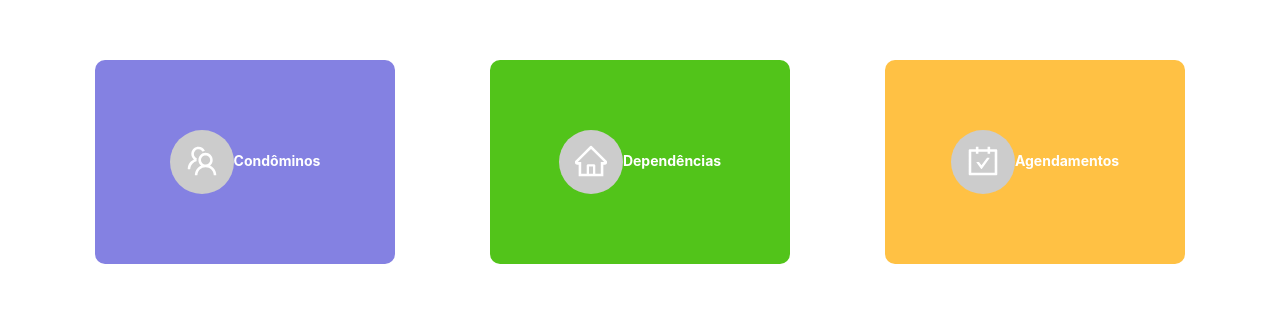
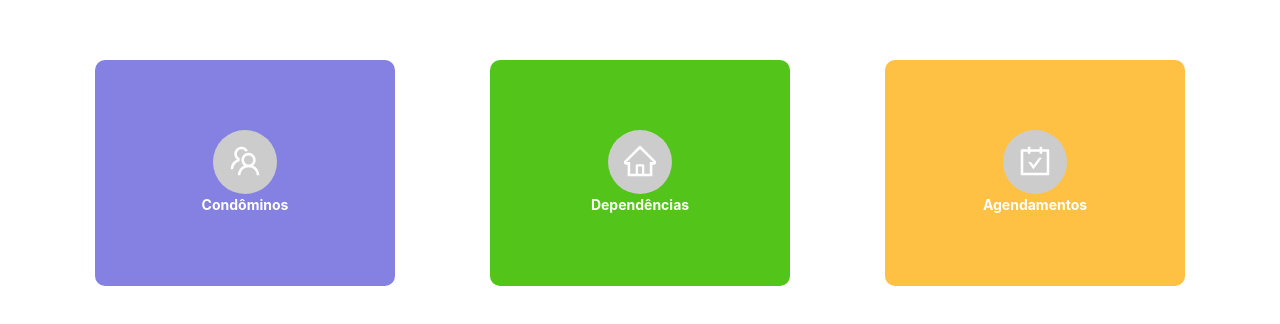
Before and after one commit to tamisakita/Condobook-front, a React (Create React App) app: page /dashboard in a window 1280 px wide. Shown: the part 104-428 px from the top of the page. Built offline with nearby package versions, Linux system fonts and the light colour scheme; sample sign-in values are in the browser's storage.

Commit message:
finished css

```diff
--- a/src/App.css
+++ b/src/App.css
@@ -65,3 +65,8 @@ h1 {
   display: flex;
   justify-content: center;
 }
+
+.logo {
+  font-weight: bold;
+  font-size: 20px;
+}
--- a/src/components/dashboard-resident/DashboardResident.js
+++ b/src/components/dashboard-resident/DashboardResident.js
@@ -1,21 +1,21 @@
 import React from 'react';
 import { Link } from 'react-router-dom';
 
-import { Row, Col, Avatar, Space, Card } from 'antd';
-import { TeamOutlined, HomeOutlined, CarryOutOutlined } from '@ant-design/icons';
+import { Avatar } from 'antd';
+import { TeamOutlined, CarryOutOutlined } from '@ant-design/icons';
 
 
 const DashboardResident = () => {
   return (
     <div className="dashboard-sindico">
         <div className="dashboard-sindico-box-1" xs={{ span: 5, offset: 1 }} lg={{ span: 6, offset: 2 }}>
-          <Avatar size={64} icon={<TeamOutlined />} />
-          <a><Link className="color-ancor" to={"/list-residents"}>Meus agendamentos</Link></a>
+          <div><Avatar size={64} icon={<TeamOutlined />} /></div>
+          <div><a><Link className="color-ancor" to={"/create-booking"}>Meus agendamentos</Link></a></div>
         </div>
 
         <div className="dashboard-sindico-box-3" xs={{ span: 5, offset: 1 }} lg={{ span: 6, offset: 2 }}>
-          <Avatar size={64} icon={<CarryOutOutlined />} />
-          <a><Link className="color-ancor" to={"/list-residents"}>Dependências</Link></a>
+          <div><Avatar size={64} icon={<CarryOutOutlined />} /></div>
+          <div><a><Link className="color-ancor" to={"/list-residents"}>Dependências</Link></a></div>
         </div>
     </div>
   )
--- a/src/components/dashboard/Dashboard.js
+++ b/src/components/dashboard/Dashboard.js
@@ -1,7 +1,7 @@
 import React from 'react';
 import { Link } from 'react-router-dom';
 
-import { Row, Col, Avatar, Space, Card } from 'antd';
+import { Avatar } from 'antd';
 import { TeamOutlined, HomeOutlined, CarryOutOutlined } from '@ant-design/icons';
 
 
@@ -9,19 +9,19 @@ const Dashboard = () => {
   return (
     <div className="dashboard-sindico">
         <div className="dashboard-sindico-box-1" xs={{ span: 5, offset: 1 }} lg={{ span: 6, offset: 2 }}>
-          <Avatar size={64} icon={<TeamOutlined />} />
-          <a><Link className="color-ancor" to={"/list-residents"}>Condôminos</Link></a>
+          <div><Avatar size={64} icon={<TeamOutlined />} /></div>
+          <div><a><Link className="color-ancor" to={"/list-residents"}>Condôminos</Link></a></div>
         </div>
 
 
         <div className="dashboard-sindico-box-2" xs={{ span: 11, offset: 1 }} lg={{ span: 6, offset: 2 }}>
-          <Avatar size={64} icon={<HomeOutlined />} />
-          <a><Link className="color-ancor" to={"/list-residents"}>Dependências</Link></a>
+          <div><Avatar size={64} icon={<HomeOutlined />} /></div>
+          <div><a><Link className="color-ancor" to={"/list-room"}>Dependências</Link></a></div>
         </div>
 
         <div className="dashboard-sindico-box-3" xs={{ span: 5, offset: 1 }} lg={{ span: 6, offset: 2 }}>
-          <Avatar size={64} icon={<CarryOutOutlined />} />
-          <a><Link className="color-ancor" to={"/list-residents"}>Agendamentos</Link></a>
+          <div><Avatar size={64} icon={<CarryOutOutlined />} /></div>
+          <div><a><Link className="color-ancor" to={"/list-residents"}>Agendamentos</Link></a></div>
         </div>
     </div>
   )
--- a/src/components/navbar/Navbar.js
+++ b/src/components/navbar/Navbar.js
@@ -50,8 +50,8 @@ class Navbar extends Component {
             <Layout className="layout">
               <Header>
                 <div className="logo" />
-                <Menu theme="dark" mode="horizontal" defaultSelectedKeys={['2']}>
-                  <Menu.Item key="1">CONDOBOOK</Menu.Item>
+                <Menu theme="dark" mode="horizontal" >
+                  <Menu.Item className="logo" key="1">CONDOBOOK</Menu.Item>
                 </Menu>
               </Header>
             </Layout>
@@ -63,12 +63,12 @@ class Navbar extends Component {
             <Layout className="layout">
               <Header>
                 <div className="logo" />
-                <Menu theme="dark" mode="horizontal" defaultSelectedKeys={['2']}>
-                  <Menu.Item key="1"><Link to={"/dashboard"}>CONDOBOOK</Link></Menu.Item>
-                  <Menu.Item key="1"><Link to={`/list-residents`}>Condôminos</Link></Menu.Item>
-                  <Menu.Item key="1">Dependências</Menu.Item>
-                  <Menu.Item key="1">Agendamentos</Menu.Item>
-                  <Menu.Item key="1"><Link to="/login" onClick={this.props.logoutUser}>Logout</Link></Menu.Item>
+                <Menu theme="dark" mode="horizontal" >
+                  <Menu.Item className="logo" key="1"><Link to={"/dashboard"}>CONDOBOOK</Link></Menu.Item>
+                  <Menu.Item key="2"><Link to={`/list-residents`}>Condôminos</Link></Menu.Item>
+                  <Menu.Item key="3"><Link to={"/list-room"}>Dependências</Link></Menu.Item>
+                  <Menu.Item key="4">Agendamentos</Menu.Item>
+                  <Menu.Item key="5"><Link to="/login" onClick={this.props.logoutUser}>Logout</Link></Menu.Item>
                 </Menu>
               </Header>
             </Layout>
@@ -80,15 +80,15 @@ class Navbar extends Component {
             <Layout className="layout">
                 <Header>
                   <div className="logo" />
-                  <Menu theme="dark" mode="horizontal" defaultSelectedKeys={['2']}>
-                  <Menu.Item key="1"><Link to={"/dashboard-resident"}>CONDOBOOK</Link></Menu.Item>
-                    <Menu.Item key="1">Meus Agendamentos</Menu.Item>
+                  <Menu theme="dark" mode="horizontal" >
+                  <Menu.Item className="logo" key="1"><Link to={"/dashboard-resident"}>CONDOBOOK</Link></Menu.Item>
+                    <Menu.Item key="2"><Link to="/create-booking">Meus Agendamentos</Link></Menu.Item>
                     <Dropdown overlay={menu}>
                       <a className="ant-dropdown-link" onClick={e => e.preventDefault()}>
                         Dependências <DownOutlined />
                       </a>
                     </Dropdown>
-                    <Menu.Item key="1"><Link to="/login" onClick={this.props.logoutUser}>Logout</Link></Menu.Item>
+                    <Menu.Item key="3"><Link to="/login" onClick={this.props.logoutUser}>Logout</Link></Menu.Item>
                   </Menu>
                 </Header>
               </Layout>
```
